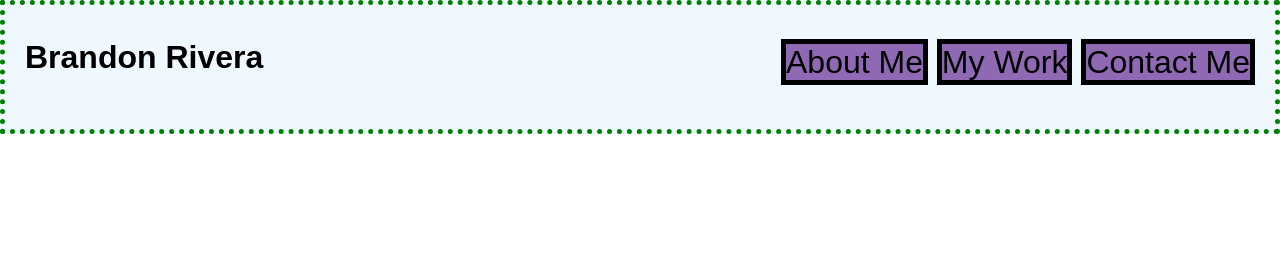
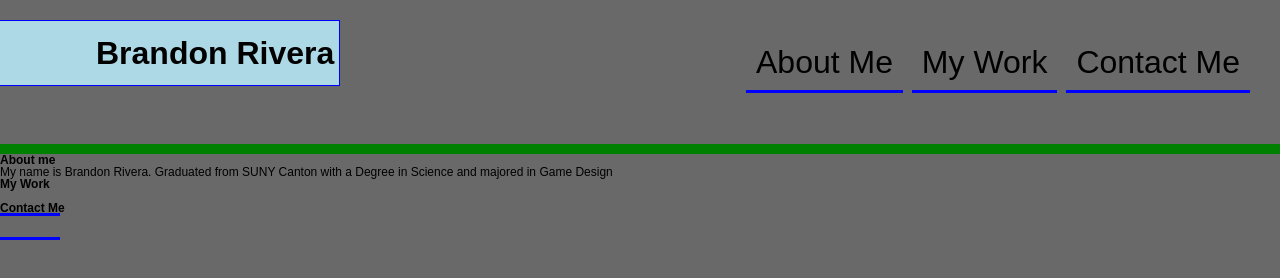
Before and after one commit to BrandonERivera/Professional-Portfolio, a plain HTML site: page index.html in a window 1280 px wide. Drawn offline with Linux system fonts and the light colour scheme.

Commit message:
added rest of text to index.html

```diff
--- a/css/stylesheet.css
+++ b/css/stylesheet.css
@@ -1,28 +1,35 @@
 body{
     font-size: 12px;
-    display: flexbox;
+    display: flex;
     flex-direction: column;
+    background-color: dimgray;
 }
 header {
     line-height: 200%;
     font-size: 32px;
-    border: 5px green dotted;
+    border-bottom: 10px solid green;
     padding: 20px 20px 40px 20px;
-    background-color:aliceblue;
+    background-color:dimgrey;
 }
 h1{
     display: inline-block;
+    border: 1px solid blue;
+    padding-left: 100px;
+    padding-right: 5px;
+    margin-left: -25px;
+    background-color:lightblue;
 
 }
 .navigation-bar {
-    padding-top: 5px;
+    padding: 10px;
     float: right;
 
 }
 li{
+    padding: 10px;
     display: inline;
-    border:5px solid;
-    background-color: rgb(144, 105, 181);
+    border-bottom: 3px solid blue;
+    color:white;
 
 }
 a{
--- a/index.html
+++ b/index.html
@@ -20,8 +20,31 @@
             </nav>
 
         </header>
-
-
+        <main>
+            <section class ="section" id="about-me">
+                <h2>About me</h2>
+                <p> My name is Brandon Rivera. Graduated from SUNY Canton with a Degree in Science and majored in Game Design</p>
+            </section>
+            <section class ="section" id="my-work">
+                <h2> My Work</h2>
+                <ul>
+                    <li><a></a></li>
+                    <li><a></a></li>
+                    <li><a></a></li>
+                </ul>
+            </section>
+            <section class="section" id="contact-me">
+                <h2>Contact Me</h2>
+                <ul>
+                    <li><a></a></li>
+                    <li><a></a></li>
+                    <li><a></a></li>
+                </ul>
+            </section>
+        </main>
+        <footer>
+                <p></p>
+        </footer>
 
     </body>
 
```
